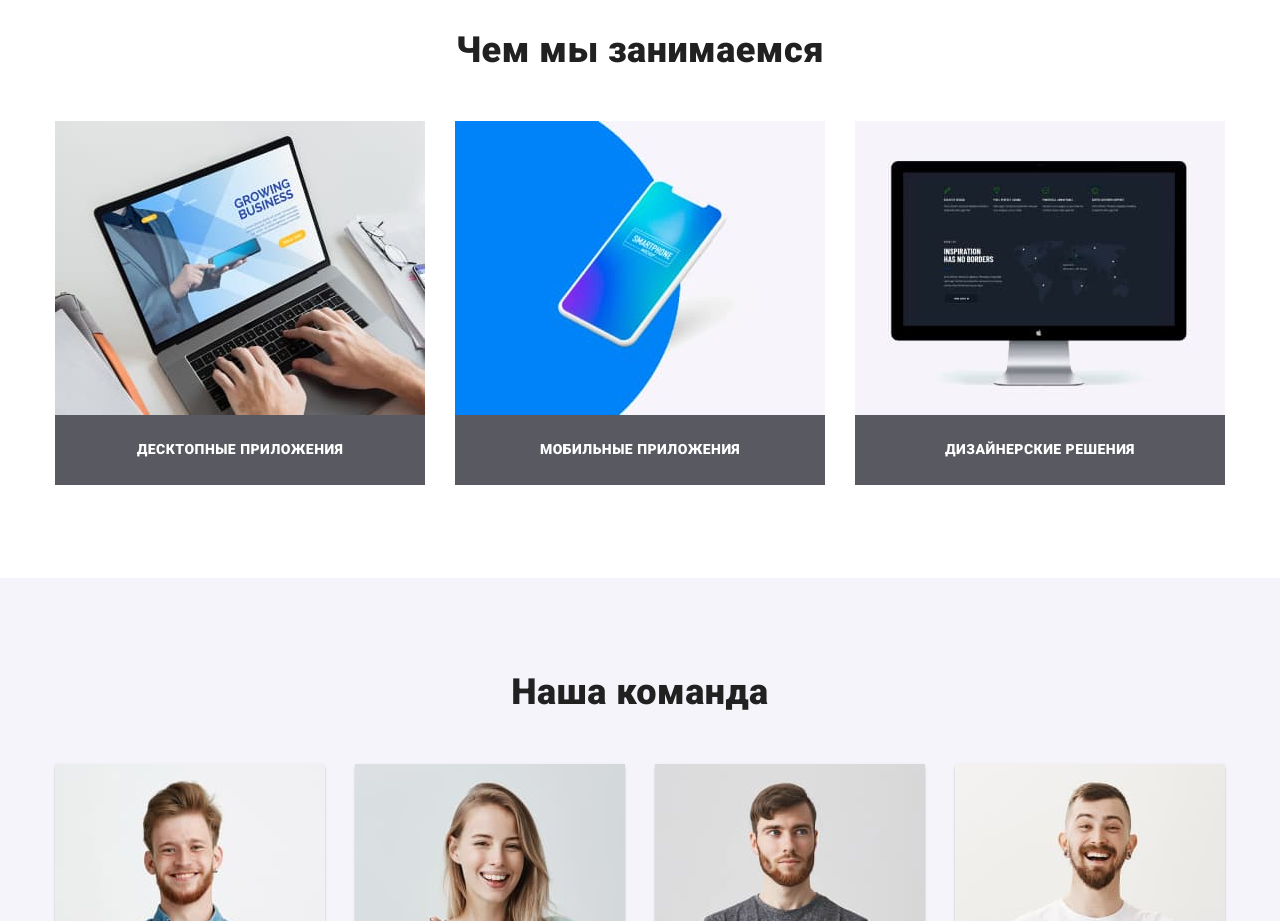
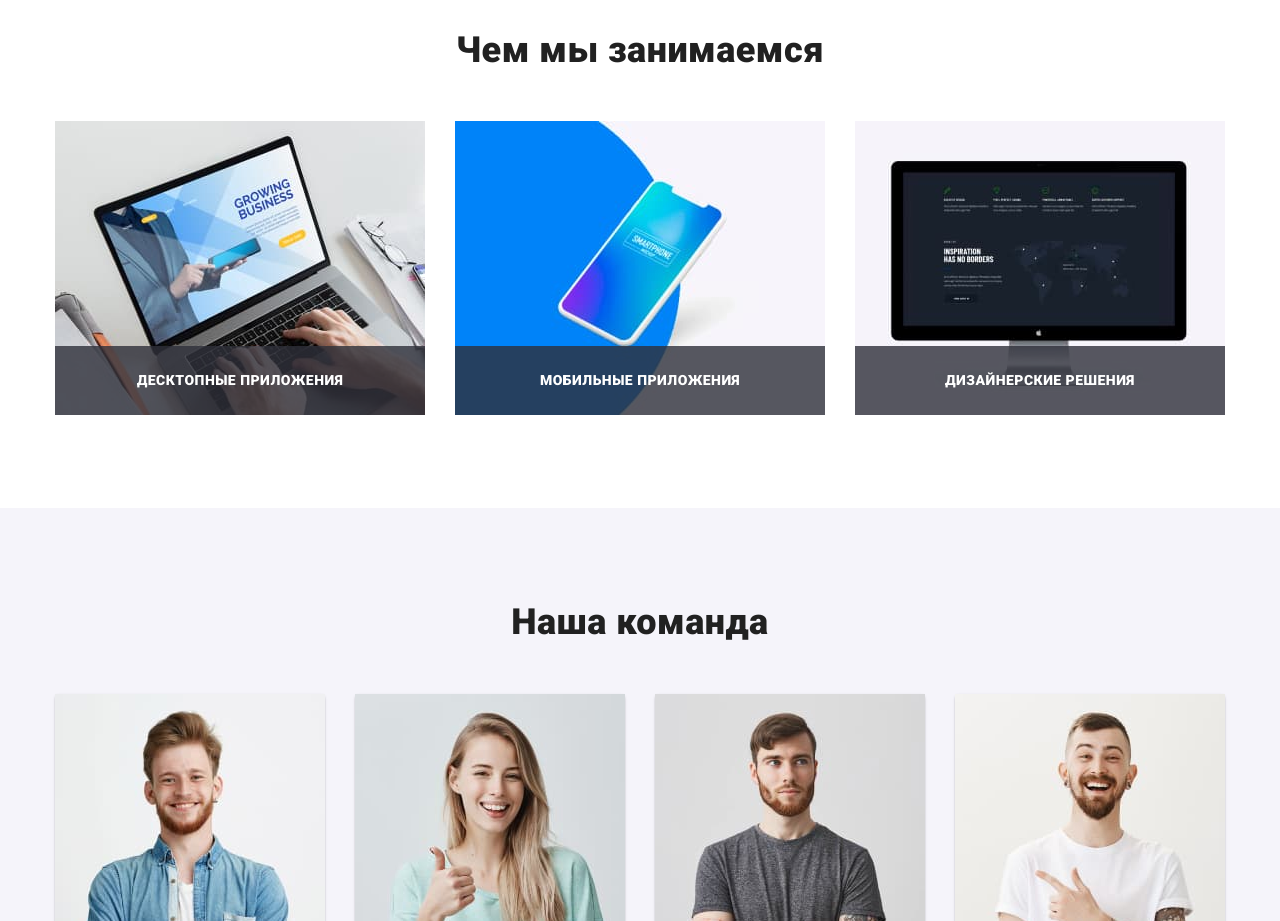
Before and after one commit to Valeriia-Kozlova/goit-markup-hw-04, a plain HTML site: page index.html in a window 1280 px wide. Shown: the part 1180-2101 px from the top of the page. Drawn offline with nearby package versions, Linux system fonts and the light colour scheme.

Commit message:
what-are-we-doing-position

```diff
--- a/css/styles.css
+++ b/css/styles.css
@@ -356,6 +356,7 @@ ul {
   display: block;
 }
 .work-list .item {
+  position: relative;
   margin-right: 30px;
 }
 .work-list .item:last-child {
@@ -367,6 +368,9 @@ ul {
   height: auto;
 }
 .section .title {
+  position: absolute;
+  width: 100%;
+  bottom:0;
   color:var(--white-color);
   background-color:var(--background-section);
   font-weight: 700;
```
